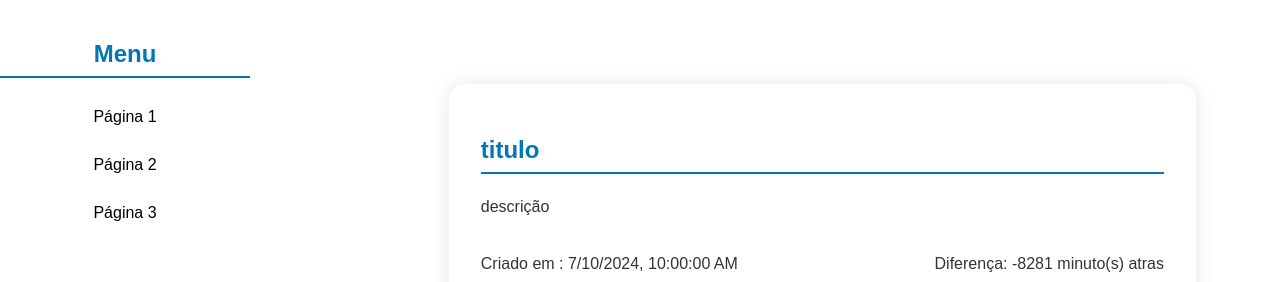
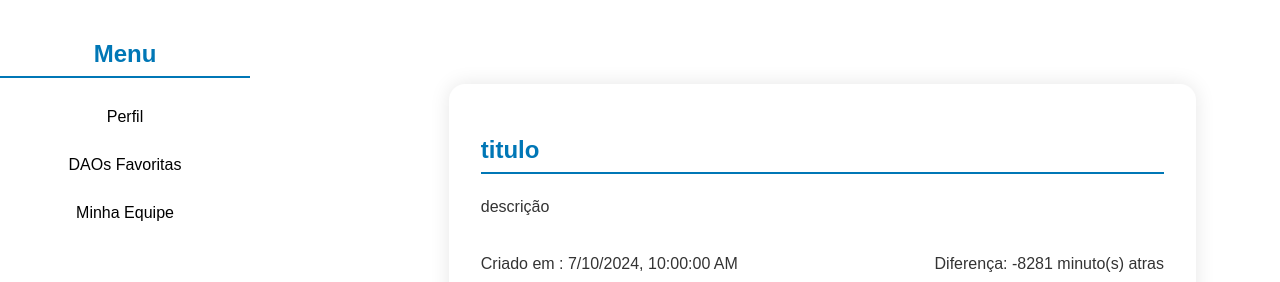
Before and after one commit to X-dev-private/Work3, a React (Create React App) app: page /app in a window 1280 px wide. Shown: the top 282 px of the page. Built offline with nearby package versions, Linux system fonts and the light colour scheme.

Commit message:
add year and side bar name modified

```diff
--- a/src/pages/components/JobsCard/JobsCard.js
+++ b/src/pages/components/JobsCard/JobsCard.js
@@ -1,5 +1,5 @@
 import React from "react";
-import { differenceInMinutes, differenceInHours, differenceInDays } from 'date-fns';
+import { differenceInMinutes, differenceInHours, differenceInDays, differenceInYears } from 'date-fns';
 import './JobsCard.css' ;
 
 const JobsCard = () => {
@@ -11,9 +11,12 @@ const JobsCard = () => {
     const diffMinutes = differenceInMinutes(date2, date1);
     const diffHours = differenceInHours(date2, date1);
     const diffDays = differenceInDays(date2, date1);
+    const diffYears = differenceInYears(date2, date1);
 
     let diffText;
-    if (diffDays > 0) {
+    if (diffYears > 0) {
+        diffText = `${diffYears} ano(s) atras`;
+    } else if (diffDays > 0) {
         diffText = `${diffDays} dia(s) atras`;
     } else if (diffHours > 0) {
         diffText = `${diffHours} hora(s) atras`;
--- a/src/pages/libs/SideBar/SideBar.js
+++ b/src/pages/libs/SideBar/SideBar.js
@@ -6,9 +6,9 @@ const Sidebar = () => {
     <div className="sidebar">
       <h2>Menu</h2>
       <ul>
-        <li><a href="#">Página 1</a></li>
-        <li><a href="#">Página 2</a></li>
-        <li><a href="#">Página 3</a></li>
+        <li><a href="#">Perfil</a></li>
+        <li><a href="#">DAOs Favoritas</a></li>
+        <li><a href="#">Minha Equipe</a></li>
         {/* Adicione mais itens conforme necessário */}
       </ul>
     </div>
```
